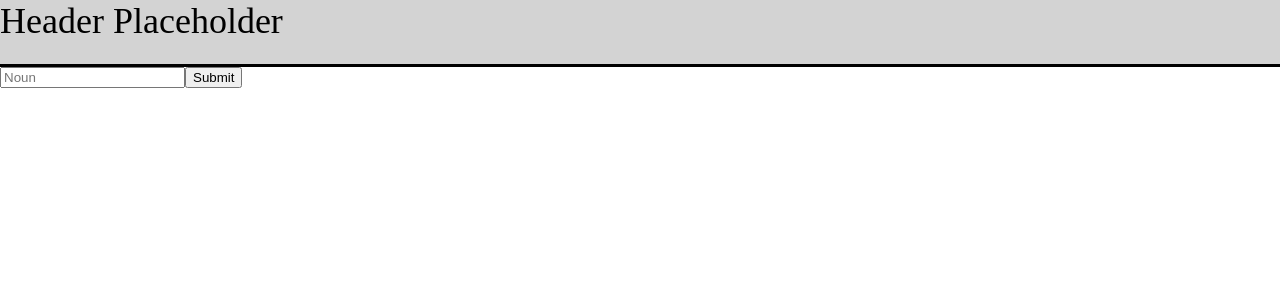
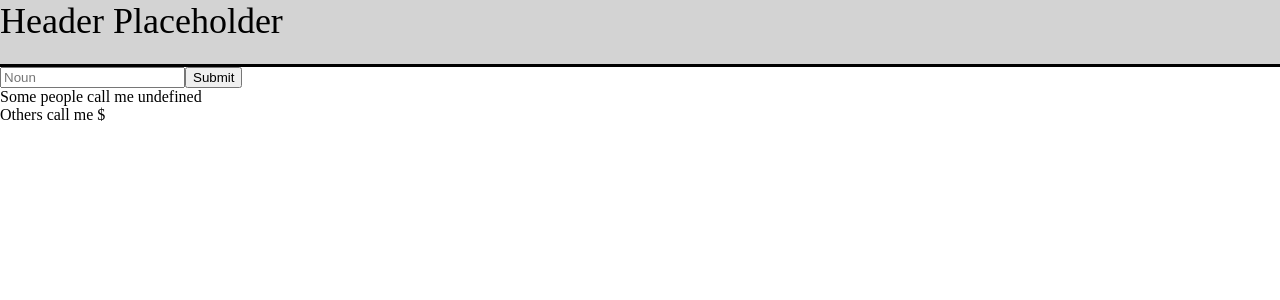
Before and after one commit to d-e-k-k/rap-libs, a React (Create React App) app: page / in a window 1280 px wide. Shown: the top 300 px of the page. Built offline with nearby package versions, Linux system fonts and the light colour scheme.

Commit message:
Created rhymingWords and setRhyming words state and passed them down to children

```diff
--- a/src/components/app/App.js
+++ b/src/components/app/App.js
@@ -5,6 +5,7 @@ import MadLibResults from '../mad-lib-results/MadLibResults'
 
 const App = () => {
     const [keyWords, setKeyWords] = useState([])
+    const [rhymingWords, setRhymingWords] = useState([])
     return (
         <div>
             <header>
@@ -14,10 +15,14 @@ const App = () => {
                 <MadLibForm
                     keyWords={keyWords}
                     setKeyWords={setKeyWords}
+                    rhymingWords={rhymingWords}
+                    setRhymingWords={setKeyWords}
                 />
                 <MadLibResults
                     keyWords={keyWords}
                     setKeyWords={setKeyWords}
+                    rhymingWords={rhymingWords}
+                    setRhymingWords={setKeyWords}
                 />
             </main>
         </div>
--- a/src/components/mad-lib-results/MadLibResults.js
+++ b/src/components/mad-lib-results/MadLibResults.js
@@ -4,7 +4,8 @@ const MadLibResults = ({keyWords, setKeyWords}) => {
     console.log(keyWords.noun);
     return (
         <div>
-
+            <p>{`Some people call me  ${keyWords.noun}`}</p>
+            <p>{'Others call me $ '}</p>
         </div>
     );
 };
```
